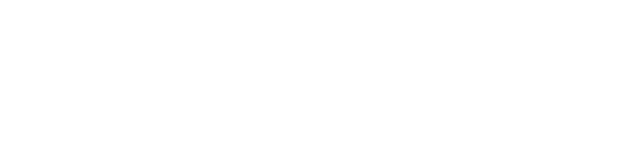
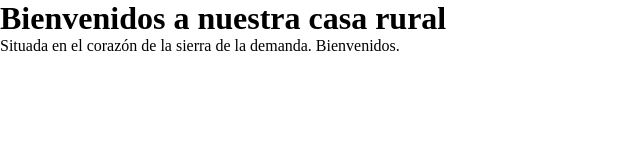
Before and after one commit to ChemaryVivar/Casa_Rural, a plain HTML site: page index.html in a window 1280 px wide. Shown: the whole page, without its empty margins (0-640 px from the left). Drawn offline with Linux system fonts and the light colour scheme.

Commit message:
Titulo incorporado

```diff
--- a/css/estilos.css
+++ b/css/estilos.css
@@ -0,0 +1,6 @@
+*
+{
+    padding:0px;
+    margin: 0px;
+    box-sizing: border-box;
+}
--- a/index.html
+++ b/index.html
@@ -6,9 +6,10 @@
     <meta name="viewport" content="width=device-width, initial-scale=1.0">
     <link rel="stylesheet" href="css/estilos.css">
     <script src="js/java.js"></script>
-    <title>Document</title>
+    <title>Casa rural los castros</title>
 </head>
 <body>
-
+    <h1>Bienvenidos a nuestra casa rural</h1>
+    <p>Situada en el corazón de la sierra de la demanda. Bienvenidos.</p>
 </body>
 </html>
--- a/js/java.js
+++ b/js/java.js
@@ -0,0 +1 @@
+//Esta será la página en la que colocaré mis scripts
```
